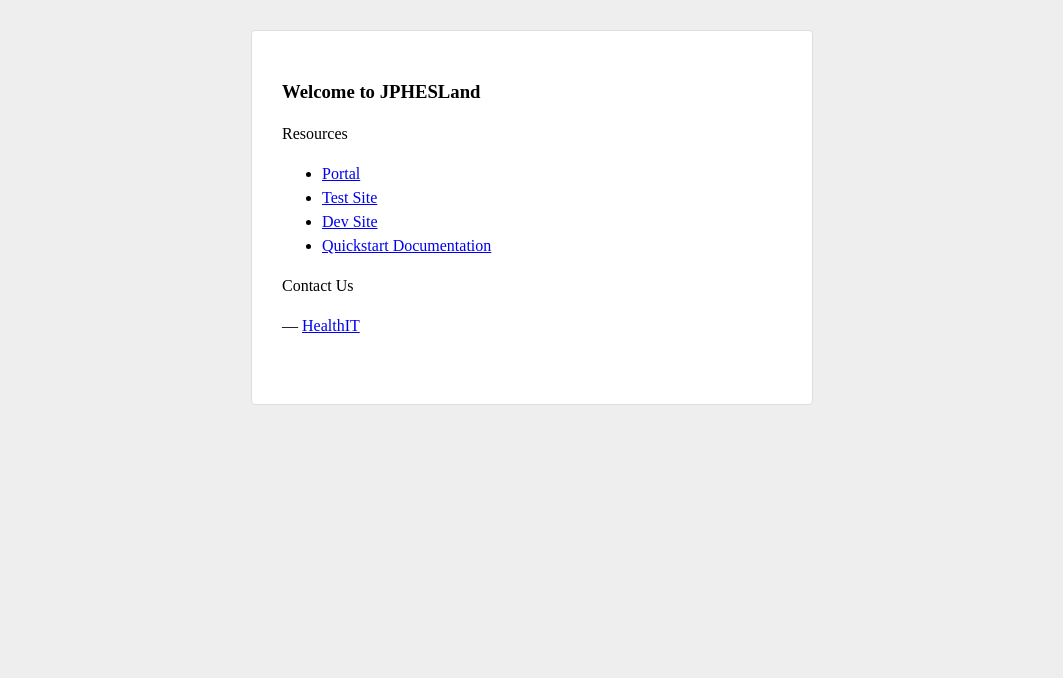
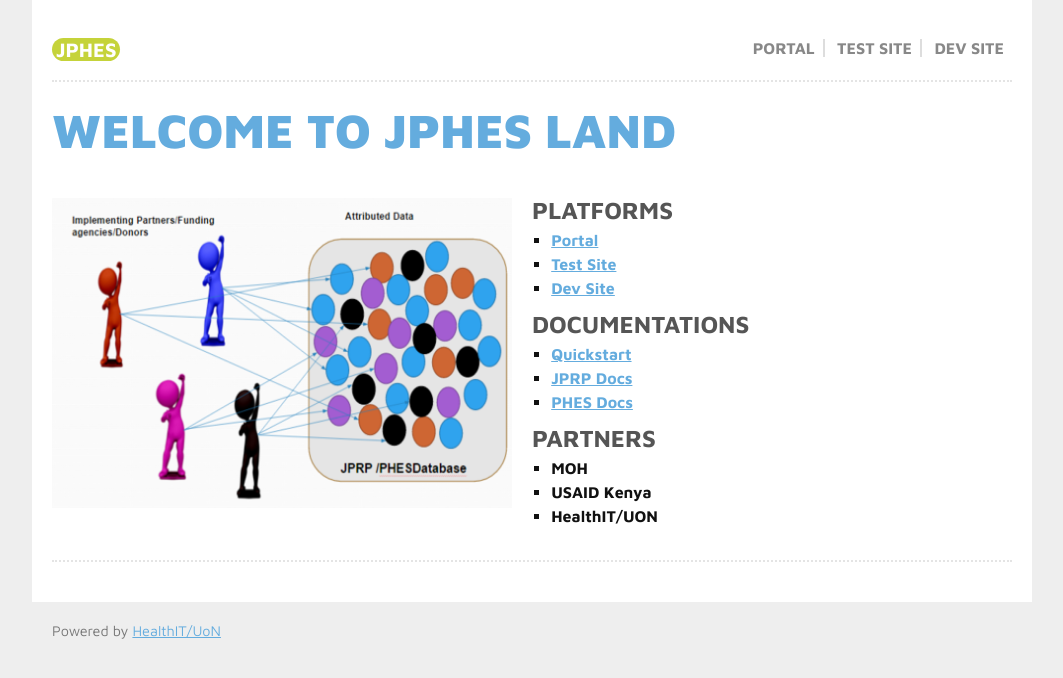
Before and after one commit to uonafya/jphes-intro, a plain HTML site: page index.html in a window 1280 px wide. Shown: the whole page, without its empty margins (108-1171 px from the left). Drawn offline with nearby package versions, Linux system fonts and the light colour scheme.

Commit message:
redesign updates

```diff
--- a/index.html
+++ b/index.html
@@ -1,34 +1,64 @@
-<html>
+<!DOCTYPE html>
+<html lang="en">
 <head>
+	<meta charset="utf-8" />
 	<title>JPHES</title>
-<style type="text/css">
-html {
-  background-color: #eee;
-  line-height: 1.5em;
-}
-#container {
-  margin: 30px auto;
-  padding: 30px 30px 50px 30px;
-  width: 500px;
-  background-color: #fff;
-  border: 1px solid #ddd;
-  border-radius: 4px;
-}
-</style>
+	<link rel="stylesheet" href="stylesheets/reset.css" />
+	<link rel="stylesheet" href="stylesheets/application.css" />
+	<link href='http://fonts.googleapis.com/css?family=Maven+Pro:regular,500,bold,900' rel='stylesheet' type='text/css'>
+	<!--[if IE]>
+		<script src="http://html5shiv.googlecode.com/svn/trunk/html5.js"></script>
+	<![endif]-->
 </head>
 
 <body>
-<div id="container">
-<h3>Welcome to JPHESLand</h3>
-<p>Resources</p>
+
+	<div id="page" class="clearfix">
+
+		<header>
+			<h1><span id="logo">JPHES</span></h1>
+			<nav>
 				<ul>
 					<li><a href="http://jphesportal.uonbi.ac.ke">Portal</a></li>
 					<li><a href="http://jphestest.uonbi.ac.ke">Test Site</a></li>
 					<li><a href="http://jphesdev.uonbi.ac.ke">Dev Site</a></li>
-<li><a href="http://jphes-quickstart.readthedocs.io/en/latest/">Quickstart Documentation</a></li>
 				</ul>
-<p>Contact Us</p>
-<p>&mdash; <a href="mailto:jphes@healthit.uonbi.ac.ke"> HealthIT</a></p>
+			</nav>
+		</header>
+
+		<h1>Welcome to JPHES Land</h1>
+
+		<section id="intro" class="clearfix">
+
+			<img src="image/attribution.png" width="460" height="310" alt="Attribution" />
+			<div>
+				<h1>Platforms</h1>
+				<ul>
+					<li><a href="http://jphesportal.uonbi.ac.ke">Portal</a></li>
+					<li><a href="http://jphestest.uonbi.ac.ke">Test Site</a></li>
+					<li><a href="http://jphesdev.uonbi.ac.ke">Dev Site</a></li>
+				</ul>
+				<h1>Documentations</h1>
+				<ul>
+					<li><a href="http://jphes-quickstart.readthedocs.io/en/latest/">Quickstart</a></li>
+					<li><a href="http://jprp-docs.readthedocs.io/en/latest/">JPRP Docs</a></li>
+					<li><a href="http://phes-docs.readthedocs.io/en/latest/index.html">PHES Docs</a></li>
+				</ul>
+				<h1>Partners</h1>
+				<ul>
+					<li>MOH</li>
+					<li>USAID Kenya</li>
+					<li>HealthIT/UON</li>
+				</ul>
 			</div>
+		</section>
+
+	</div>
+
+	<footer>
+		<p><span class="made-by">Powered by <a href="">HealthIT/UoN</a></span></p>
+	</footer>
+
+<script src="https://ajax.googleapis.com/ajax/libs/jquery/1.5.1/jquery.min.js"></script>
 </body>
 </html>
--- /dev/null
+++ b/stylesheets/application.css
@@ -0,0 +1,171 @@
+body {
+	background:#eee;
+	color:#111;
+	font-family:"Maven Pro", Arial, Helvetica, Sans-Serif;
+}
+
+h1,h2,h3,h4,h5,h6 { text-transform:uppercase; }
+
+a {	color:#64ACDE; }
+
+a:focus,
+a:hover {
+	background:#64ACDE;
+	color:#FFF;
+	text-decoration:none;
+}
+
+p {
+	color:#777;
+	font-size:0.9em;
+	line-height:1.3;
+	margin-bottom:0.75em;
+}
+
+#page {
+	background:#FFF;
+	margin:0 auto;
+	padding:20px;
+	width:960px;
+}
+
+header {
+	border-bottom:2px dotted #E4E4E4;
+	clear:both;
+	padding:20px 0;
+}
+
+header h1 {
+	display:inline;
+	font-size:1.25em;
+	font-weight:900;
+}
+
+header h1 span#logo {
+	background:#C5D33A;
+	border-radius:1em; -moz-border-radius:1em; -webkit-border-radius:1em;
+	color:#FFF;
+	font-weight:600;
+	padding:0 0.2em;
+}
+
+header nav {
+	float:right;
+	font-weight:bold;
+	text-transform:uppercase;
+}
+
+header nav ul {}
+
+header nav li {
+	border-right:2px solid #DDD;
+	display:inline;
+	padding:0 0.5em;
+}
+
+header nav li:last-child {
+	border:none;
+}
+
+header nav li a {
+	color:#888;
+	text-decoration:none;
+}
+
+#page > h1 {
+	color:#64ACDE;
+	font-size:3em;
+	font-weight:900;
+	padding:0.5em 0;
+}
+
+#intro {
+	border-bottom:2px dotted #E4E4E4;
+	clear:both;
+	margin-bottom:20px;
+	padding:20px 0;
+}
+
+#intro img {
+	float:left;
+	margin-right:10px;
+}
+
+#intro > div {
+	float:left;
+	margin-left:10px;
+	width:460px;
+}
+
+#intro h1 {
+	color:#555;
+	font-size:1.5em;
+	font-weight:bold;
+	margin-bottom:0.25em;
+}
+
+#intro ul {
+	font-weight:bold;
+	line-height:1.5;
+	list-style-type:square;
+	margin-bottom:0.75em;
+	padding-left:1.2em;
+}
+
+#intro span#call-to-action {
+	color:#C63;
+	display:block;
+	font-size:1.75em;
+	font-weight:600;
+	margin-top:0.75em;
+	text-transform:uppercase;
+}
+
+#intro span#call-to-action a {
+	background:#C63;
+	border-radius:12px; -moz-border-radius:12px; -webkit-border-radius:12px;
+	color:#FFF;
+	padding:0.25em;
+	text-decoration:none;
+	text-transform:none;
+}
+
+#intro span#call-to-action a:focus,
+#intro span#call-to-action a:hover {
+	background:#64ACDE;
+}
+
+article.testimonial {
+	float:left;
+	margin-right:10px;
+	width:460px;
+}
+
+section#info {
+	float:left;
+	margin-left:10px;
+	width:460px;
+}
+
+article.testimonial img,
+section#info img {
+	float:left;
+	margin-right:10px;
+}
+
+article.testimonial h1,
+section#info h1 {
+	font-weight:bold;
+	margin-bottom:0.25em;
+}
+
+article.testimonial > div,
+section#info > div {
+	padding:0.5em;
+}
+
+footer {
+	margin:0 auto;
+	padding:20px;
+	width:960px;
+}
--- /dev/null
+++ b/stylesheets/reset.css
@@ -0,0 +1,103 @@
+/*------------------------------------*\
+  RESET
+\*------------------------------------*/
+/* http://meyerweb.com/eric/tools/css/reset/
+   v2.0b1 | 201101
+   NOTE:WORK IN PROGRESS
+   USE WITH CAUTION AND TEST WITH ABANDON */
+
+html,body,div,span,applet,object,iframe,
+h1,h2,h3,h4,h5,h6,p,blockquote,pre,
+a,abbr,acronym,address,big,cite,code,
+del,dfn,em,img,ins,kbd,q,s,samp,
+small,strike,strong,sub,sup,tt,var,
+b,u,i,center,
+dl,dt,dd,ol,ul,li,
+fieldset,form,label,legend,
+table,caption,tbody,tfoot,thead,tr,th,td,
+article,aside,canvas,details,figcaption,figure,
+footer,header,hgroup,menu,nav,section,summary,
+time,mark,audio,video{
+  margin:0;
+  padding:0;
+  border:0;
+  outline:0;
+  font-size:100%;
+  font:inherit;
+  vertical-align:baseline;
+}
+/* HTML5 display-role reset for older browsers */
+article,aside,details,figcaption,figure,
+footer,header,hgroup,menu,nav,section{
+  display:block;
+}
+body{
+  line-height:1;
+}
+ol,ul{
+  list-style:none;
+}
+blockquote,q{
+  quotes:none;
+}
+blockquote:before,blockquote:after,
+q:before,q:after{
+  content:'';
+  content:none;
+}
+/* remember to define visible focus styles!
+:focus{
+  outline:?????;
+} */
+
+/* remember to highlight inserts somehow! */
+ins{
+  text-decoration:none;
+}
+del{
+  text-decoration:line-through;
+}
+
+table{
+  border-collapse:collapse;
+  border-spacing:0;
+}
+
+/* `Clear Floated Elements
+----------------------------------------------------------------------------------------------------*/
+
+/* http://sonspring.com/journal/clearing-floats */
+
+.clear {
+	clear: both;
+	display: block;
+	overflow: hidden;
+	visibility: hidden;
+	width: 0;
+	height: 0;
+}
+
+/* http://www.yuiblog.com/blog/2010/09/27/clearfix-reloaded-overflowhidden-demystified */
+
+.clearfix:before,
+.clearfix:after {
+	content: '\0020';
+	display: block;
+	overflow: hidden;
+	visibility: hidden;
+	width: 0;
+	height: 0;
+}
+
+.clearfix:after {
+	clear: both;
+}
+
+/*
+	The following zoom:1 rule is specifically for IE6 + IE7.
+	Move to separate stylesheet if invalid CSS is a problem.
+*/
+
+.clearfix {
+	zoom: 1;
+}
```
Also changed, not shown: image/attribution.png (added). Lines whose indentation alone changed are shown as unchanged.
